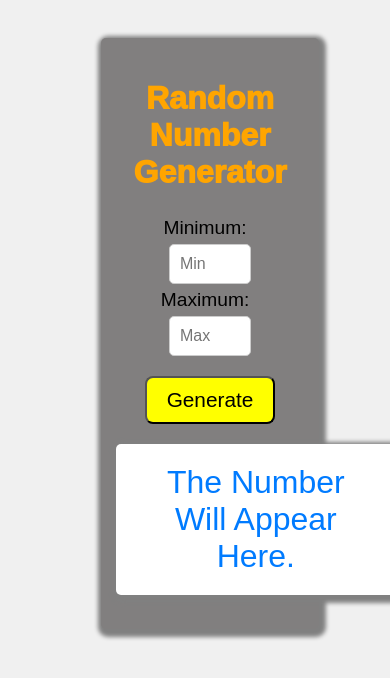
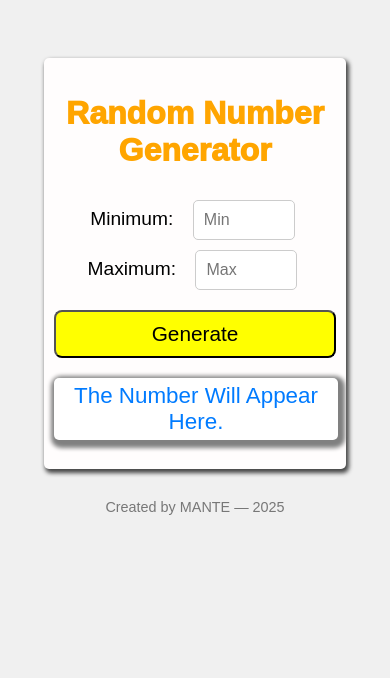
Before and after one commit to MoyiWycliffe/Random-Number-Generator-By-js, a plain HTML site: page index.html in a window 390 px wide. Drawn offline with Linux system fonts and the light colour scheme.

Commit message:
Update index.html

```diff
--- a/index.html
+++ b/index.html
@@ -3,15 +3,7 @@
 <head>
 <meta charset="UTF-8" />
 <meta name="viewport" content="width=device-width, initial-scale=1" />
-  <!-- Google tag (gtag.js) -->
-<script async src="https://www.googletagmanager.com/gtag/js?id=G-80DF985WP6"></script>
-<script>
-  window.dataLayer = window.dataLayer || [];
-  function gtag(){dataLayer.push(arguments);}
-  gtag('js', new Date());
-
-  gtag('config', 'G-80DF985WP6');
-</script>
+<link rel="icon" href="https://manteads.com/media/favicon.ico" type="image/png" />
 <title>Random Number Generator</title>
   <style>
     body {
@@ -33,7 +25,7 @@
       border-radius: 5px;
     }
     main{
-      background-color: #817f7f;
+      background-color: #fffdfd;
       height: fit-content;
       padding:15px;
       width: 60%;
@@ -41,7 +33,7 @@
       margin-right: 20%;
       text-align: center;
       border-radius: 5px;
-      box-shadow: 2px 3px 4px 5px grey;
+      box-shadow: 2px 3px 4px 1px rgb(69, 69, 69);
     }
     h2 {
       color: orange;
@@ -69,15 +61,32 @@
       border-radius: 8px;
     }
     #result {
-      font-size: 2rem;
+      font-size: 1.4rem;
       color: #007bff;
+      padding: 5px 1px;
+      width: 100%;
     }
+
+    @media (max-width: 600px) {
+  main {
+    width: 90%;
+    margin: 20px auto;
+    padding: 10px;
+  }
+  input {
+    width: 80px;
+  }
+  button {
+    width: 100%;
+  }
+}
+
   </style>
 </head>
 <body>
 <main>
 <h2>Random Number Generator</h2>
-
+<form onsubmit="generateRandom(); return false;">
 <label for="min">Minimum:</label>
 <input type="number" id="min" placeholder="Min" />
 
@@ -88,7 +97,8 @@
 
 <button onclick="generateRandom()">Generate</button>
 
-<div id="result">The Number Will Appear Here.</div>
+<div id="result" aria-live="polite">The Number Will Appear Here.</div>
+</form>
 </main>
 <script>
   function generateRandom() {
@@ -98,17 +108,21 @@
 
     if (isNaN(min) || isNaN(max)) {
       result.textContent = 'Please enter valid numbers!';
+      result.style.color ='red';
       return;
     }
     if (min > max) {
       result.textContent = 'Minimum should be less than or equal to Maximum.';
+      result.style.color = 'red';
       return;
     }
 
     const randomNum = Math.floor(Math.random() * (max - min + 1)) + min;
+    result.style.color = '#007bff';
     result.textContent = `Random Number: ${randomNum}`;
   }
 </script>
+<footer style="margin-top: 30px; color: #777; font-size: 0.9rem;">Created by MANTE — 2025</footer>
 
 </body>
 </html>
```
